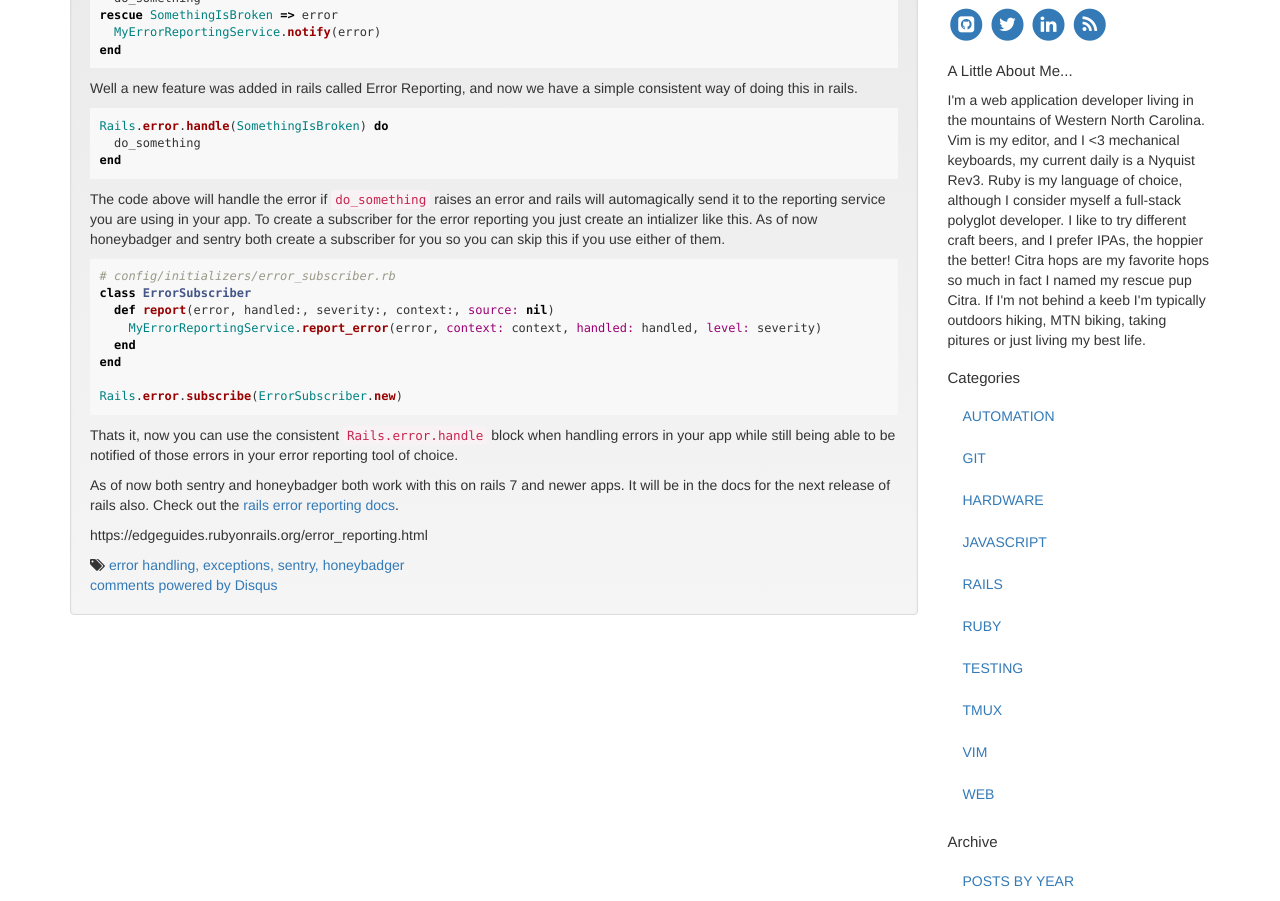
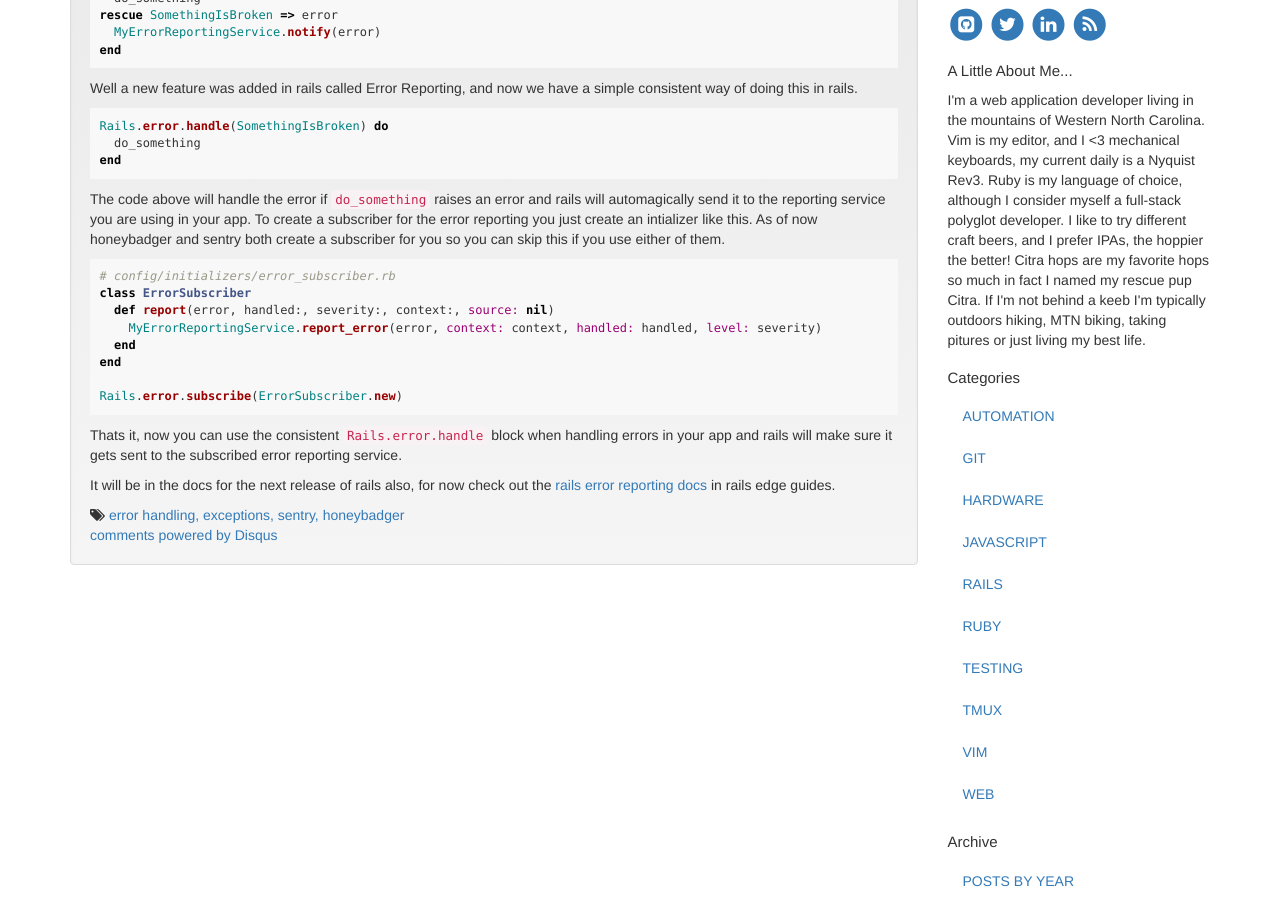
Before and after one commit to danielnolan/danielnolan.github.com, a Jekyll site: the page built from _posts/2022-11-11-new-error-reporting-in-rails-7.md, in a window 1280 px wide and 1165 px high, cut to the strip 264-1165 px from the top of the window. Built offline with Jekyll 4.4.1, drawn with Linux system fonts in a browser that asks for light colours; nearby versions of some CDN libraries; comment, search, counter and statistics services are not loaded.

Commit message:
More wording fixes

````diff
--- a/_posts/2022-11-11-new-error-reporting-in-rails-7.md
+++ b/_posts/2022-11-11-new-error-reporting-in-rails-7.md
@@ -55,12 +55,10 @@ Rails.error.subscribe(ErrorSubscriber.new)
 ```
 
 Thats it, now you can use the consistent `Rails.error.handle` block when
-handling errors in your app while still being able to be notified of those
-errors in your error reporting tool of choice.
+handling errors in your app and rails will make sure it gets sent to the
+subscribed error reporting service.
 
-As of now both sentry and honeybadger both work with this on rails 7 and newer
-apps. It will be in the docs for the next release of rails also. Check out the
-[rails error reporting docs].
+It will be in the docs for the next release of rails also, for now check out the
+[rails error reporting docs] in rails edge guides.
 
 [rails error reporting docs]: https://edgeguides.rubyonrails.org/error_reporting.html
-https://edgeguides.rubyonrails.org/error_reporting.html
````
